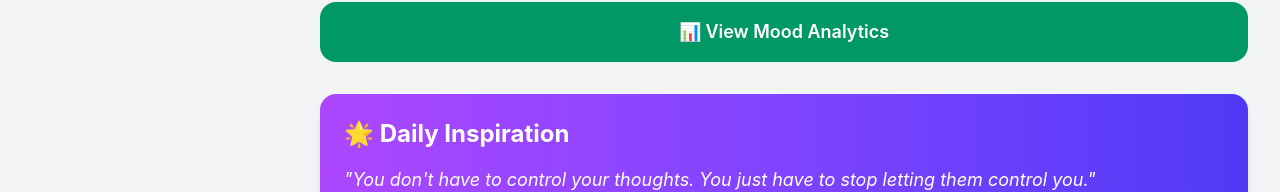
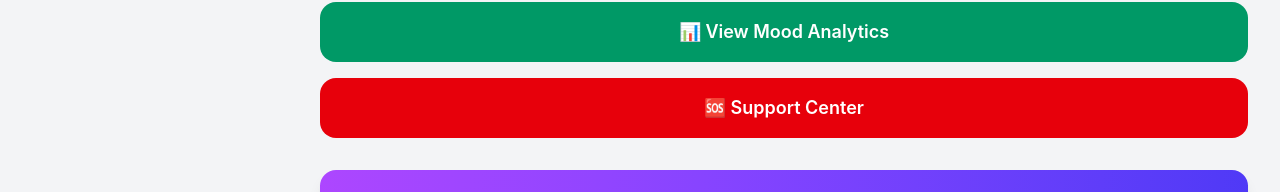
Before and after one commit to neha-gupta887/S-02-Mental-Health-Awareness-Campaign-for-First-Year-Students, a React (Vite) app: page /dashboard in a window 1280 px wide. Shown: the part 1086-1278 px from the top of the page. Built offline with nearby package versions, Linux system fonts and the light colour scheme; no server answers.

Commit message:
Add support center page and daily mood reminder

```diff
--- a/src/App.jsx
+++ b/src/App.jsx
@@ -8,6 +8,7 @@ import Journal from "./pages/Journal";
 import AICompanion from "./pages/AICompanion";
 import BreathingExercise from "./pages/BreathingExercise";
 import MoodAnalytics from "./pages/MoodAnalytics";
+import Support from "./pages/Support";
 function App() {
   return (
     <BrowserRouter>
@@ -21,6 +22,7 @@ function App() {
         <Route path="/breathing" element={<BreathingExercise />} />
         <Route
   path="/analytics"element={<MoodAnalytics />}/>
+  import Support from "./pages/Support";
       </Routes>
     </BrowserRouter>
   );
--- a/src/pages/Dashboard.jsx
+++ b/src/pages/Dashboard.jsx
@@ -49,6 +49,16 @@ function Dashboard() {
           </Link>
         </div>
 
+        {/* Support Center Button */}
+        <div className="mt-4">
+          <Link
+            to="/support"
+            className="block bg-red-600 hover:bg-red-700 text-white text-center py-4 rounded-2xl font-semibold text-lg transition"
+          >
+            🆘 Support Center
+          </Link>
+        </div>
+
         {/* Quote */}
         <div className="mt-6">
           <QuoteCard />
--- /dev/null
+++ b/src/pages/Support.jsx
@@ -0,0 +1,19 @@
+function Support() {
+  return (
+    <div className="min-h-screen bg-gradient-to-br from-emerald-100 via-teal-50 to-cyan-100 p-8">
+      <div className="max-w-6xl mx-auto">
+
+        <h1 className="text-5xl font-bold text-emerald-700 text-center">
+          🆘 Support Center
+        </h1>
+
+        <p className="text-center text-gray-600 mt-4">
+          You're never alone. Explore support options and wellness resources.
+        </p>
+
+      </div>
+    </div>
+  );
+}
+
+export default Support;
```
